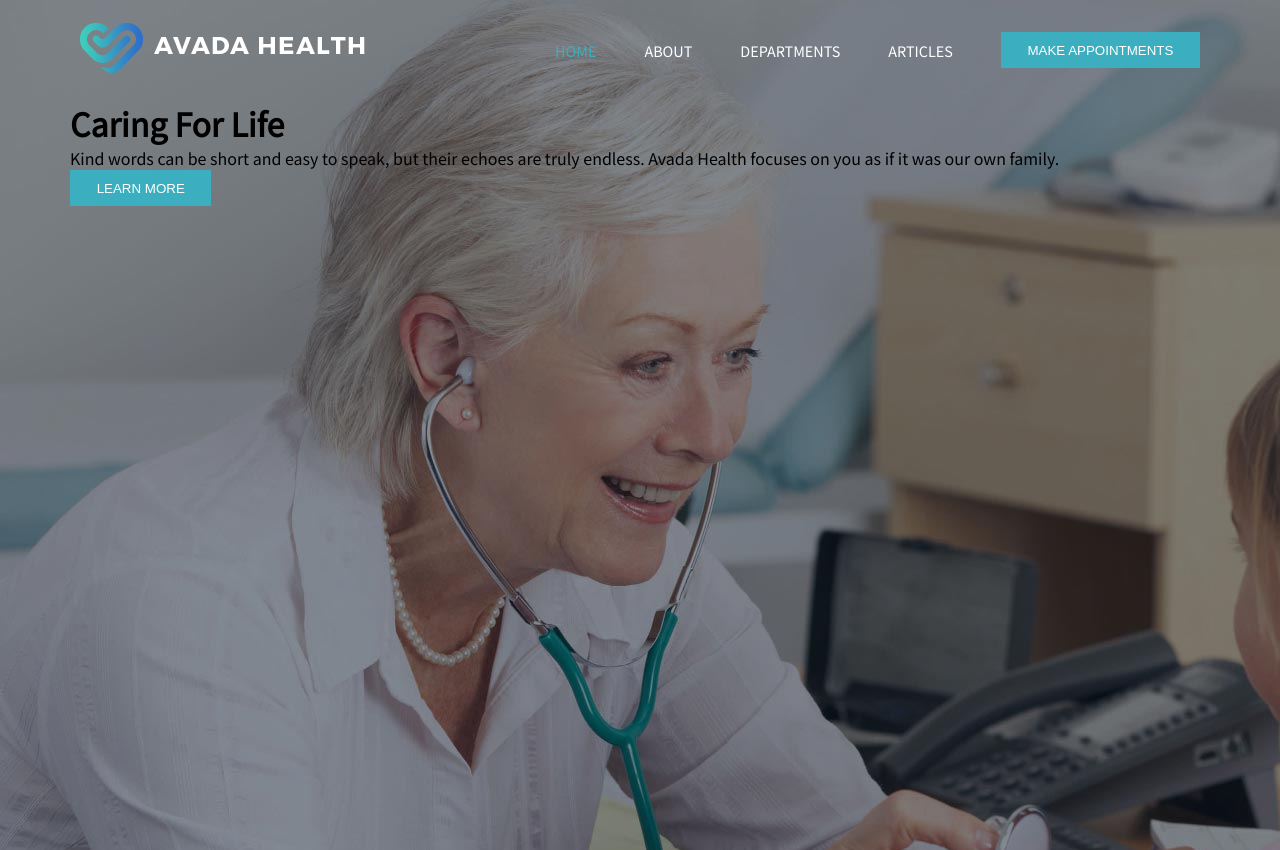
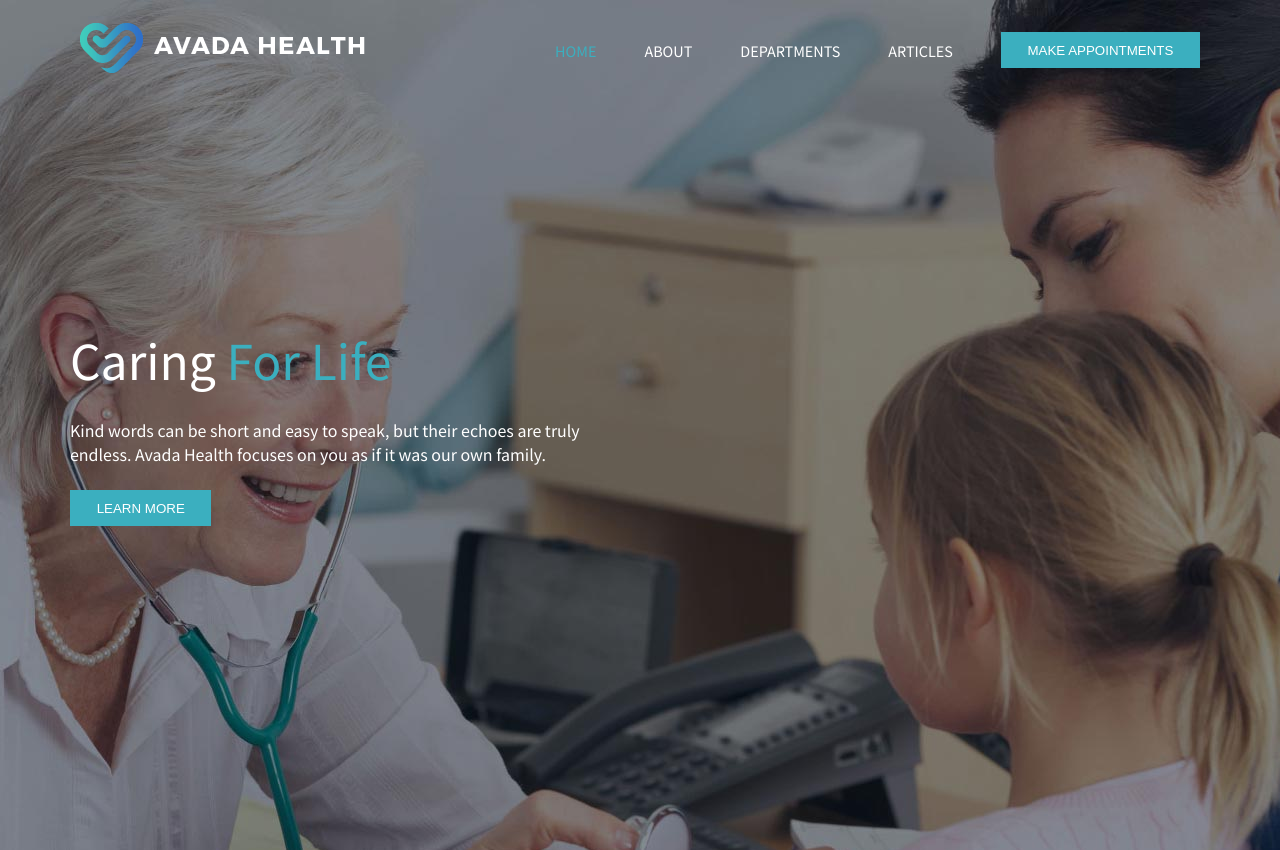
Before and after one commit to alessandroamormino/proj-html-vuejs, a Vue app: page / in a window 1280 px wide. Built offline with nearby package versions, Linux system fonts and the light colour scheme.

Commit message:
style: header

```diff
--- a/src/components/AppHeader.vue
+++ b/src/components/AppHeader.vue
@@ -4,7 +4,6 @@ export default {
   name: 'AppHeader',
   data() {
     return {
-      title: 'Caring For Life',
       paragraph: 'Kind words can be short and easy to speak, but their echoes are truly endless. Avada Health focuses on you as if it was our own family.',
     };
   },
@@ -17,15 +16,49 @@ export default {
   <header>
     <HeaderNav></HeaderNav>
     <div class="container-centered">
-      <h1>{{ this.title }}</h1>
-      <p>{{ this.paragraph }}</p>
-      <button class="btn btn-primary">Learn More</button>
+      <div class="header-info">
+        <h1>
+          Caring <span class="life">For Life</span>
+        </h1>
+        <p>{{ this.paragraph }}</p>
+        <button class="btn btn-primary">Learn More</button>
+      </div>
     </div>
   </header>
 </template>
 <style lang="scss" scoped>
+@use '../scss/variables.scss' as *;
+
 header {
   background-image: url('/images/header-image-homepage.jpg');
+  background-position: center top;
   height: 850px;
+  color: white;
+
+  .container-centered {
+    height: 100%;
+    display: flex;
+    align-items: center;
+
+    .header-info {
+      display: flex;
+      flex-flow: column nowrap;
+      align-items: start;
+      gap: 1.5em;
+
+      width: 550px;
+
+      h1 {
+        font-weight: 100;
+        font-size: 3em;
+
+        .life {
+          color: $colorPrimary;
+        }
+      }
+    }
+  }
+
+
 }
 </style>
--- a/src/components/HeaderNav.vue
+++ b/src/components/HeaderNav.vue
@@ -44,7 +44,12 @@ export default {
 
 
 nav {
+  position: fixed;
+  top: 0;
+  left: 0;
+  width: 100%;
   height: 100px;
+  // position
   padding: 0 5em;
   @include flexRowBetween();
 
```
